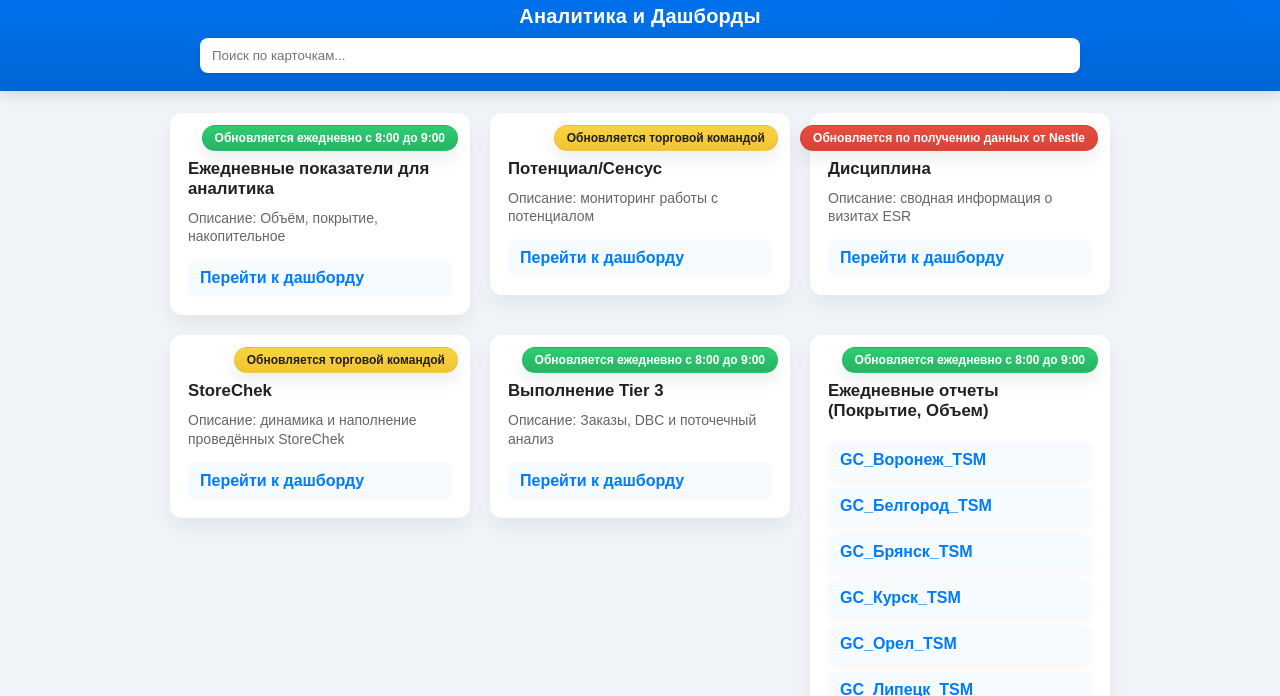
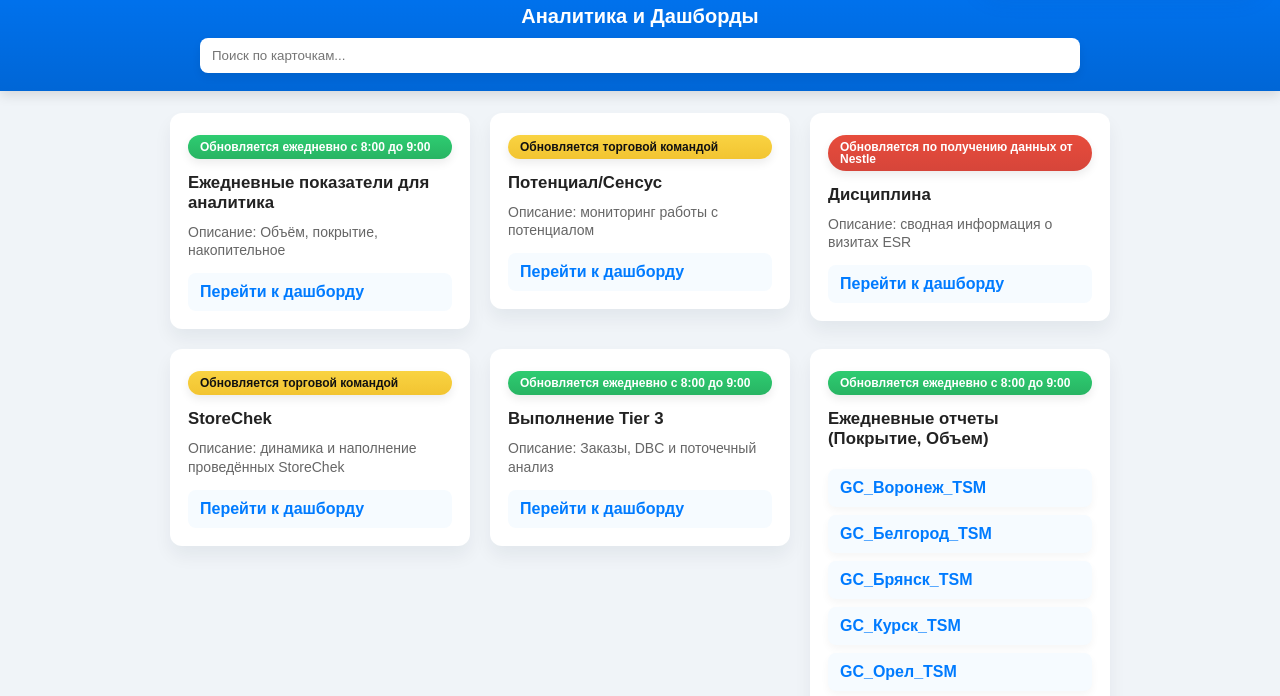
Before and after one commit to narciSSuca/narciSSuca.github.io, a plain HTML site: page index.html in a window 1280 px wide. Shown: the part 77-773 px from the top of the page. Drawn offline with Linux system fonts and the light colour scheme.

Commit message:
Update styles.css

```diff
--- a/styles.css
+++ b/styles.css
@@ -7,9 +7,18 @@
     --accent-blue: #007bff;
     --muted: #666;
     --text: #222;
+
+    --green1: #2ecc71;
+    --green2: #28b463;
+
+    --yellow1: #f9d342;
+    --yellow2: #f2c431;
+
+    --red1: #e74c3c;
+    --red2: #d6453a;
 }
 
-*{box-sizing:border-box}
+*{ box-sizing:border-box; }
 
 body {
     font-family: "Arial", sans-serif;
@@ -17,8 +26,6 @@ body {
     padding: 0;
     background-color: var(--bg);
     color: var(--text);
-    -webkit-font-smoothing:antialiased;
-    -moz-osx-font-smoothing:grayscale;
 }
 
 /* -------------------------
@@ -45,7 +52,6 @@ body {
     margin: 0;
     font-size: 20px;
     font-weight: 700;
-    letter-spacing: 0.2px;
 }
 
 #search {
@@ -74,12 +80,14 @@ body {
 .card {
     background: var(--card-bg);
     border-radius: 12px;
-    padding: 46px 18px 18px; /* ← верх увеличен для корректного отступа */
+    padding: 18px;
+    padding-top: 22px;       /* собы врезана плашка */
+    width: 300px;
     min-height: 150px;
-    width: 300px;
+
     box-shadow: 0 10px 18px rgba(20,30,50,0.06);
     transition: transform .18s ease, box-shadow .18s ease;
-    position: relative;
+
     display: flex;
     flex-direction: column;
 }
@@ -102,7 +110,40 @@ body {
     line-height: 1.3;
 }
 
-/* Ссылки внутри карточки */
+/* -------------------------
+   BADGES — ВСТРОЕННЫЕ
+   ------------------------- */
+.badge {
+    display: inline-block;
+    padding: 6px 12px;
+    margin-bottom: 14px; /* отступ от заголовка */
+    border-radius: 999px;
+    font-size: 12px;
+    font-weight: 700;
+    line-height:1;
+
+    box-shadow: 0 4px 10px rgba(0,0,0,0.08);
+}
+
+/* Цвета */
+.badge-green {
+    background: linear-gradient(180deg, var(--green1), var(--green2));
+    color: #fff;
+}
+
+.badge-yellow {
+    background: linear-gradient(180deg, var(--yellow1), var(--yellow2));
+    color: #111;
+}
+
+.badge-red {
+    background: linear-gradient(180deg, var(--red1), var(--red2));
+    color: #fff;
+}
+
+/* -------------------------
+   Ссылки
+   ------------------------- */
 .card a {
     margin-top: auto;
     display: inline-block;
@@ -120,7 +161,7 @@ body {
     transform: translateY(-2px);
 }
 
-/* Отчёты - список ссылок */
+/* Отчёты — список */
 .reports-links {
     display:flex;
     flex-direction:column;
@@ -141,45 +182,8 @@ body {
 .reports-link:hover { background:#eef6ff; }
 
 /* -------------------------
-   BADGES (плашки)
+   Адаптив
    ------------------------- */
-/* Специфичность: .card .badge — чтобы переопределять более общие правила, если они есть */
-.card .badge {
-    position: absolute;
-    top: 12px;
-    right: 12px;
-    padding: 6px 12px;
-    border-radius: 999px;
-    font-size: 12px;
-    font-weight: 700;
-    line-height:1;
-    box-shadow: 0 8px 18px rgba(10,20,40,0.08);
-    white-space: nowrap;
-    z-index: 30;
-    text-align:center;
-    -webkit-font-smoothing:antialiased;
-}
-
-/* Цвета плашек — используем хороший контраст */
-.badge-green {
-    background: linear-gradient(180deg,#2ecc71,#28b463);
-    color: #fff;
-    border: 1px solid rgba(0,0,0,0.04);
-}
-
-.badge-yellow {
-    background: linear-gradient(180deg,#f9d342,#f2c431);
-    color: #1f1f1f;
-    border: 1px solid rgba(0,0,0,0.04);
-}
-
-.badge-red {
-    background: linear-gradient(180deg,#e74c3c,#d6453a);
-    color: #fff;
-    border: 1px solid rgba(0,0,0,0.04);
-}
-
-/* Мобильные размеры */
 @media (max-width: 880px) {
     #card-container { padding: 16px; gap: 14px; }
     .card { width: calc(50% - 20px); min-width: 220px; }
@@ -189,10 +193,11 @@ body {
 @media (max-width: 520px) {
     .card { width: 92%; max-width: 540px; }
     #search { width: 95%; }
-    .card .badge { top: 10px; right: 10px; font-size: 11px; padding: 5px 9px; }
 }
 
-/* Видео-конференция — плавающая кнопка */
+/* -------------------------
+   Видеоконференция
+   ------------------------- */
 .video-conference-badge {
     position: fixed;
     top: 20px;
@@ -207,4 +212,6 @@ body {
     z-index: 999;
 }
 
-.video-conference-badge:hover { transform: translateY(-3px); }
+.video-conference-badge:hover {
+    transform: translateY(-3px);
+}
```
